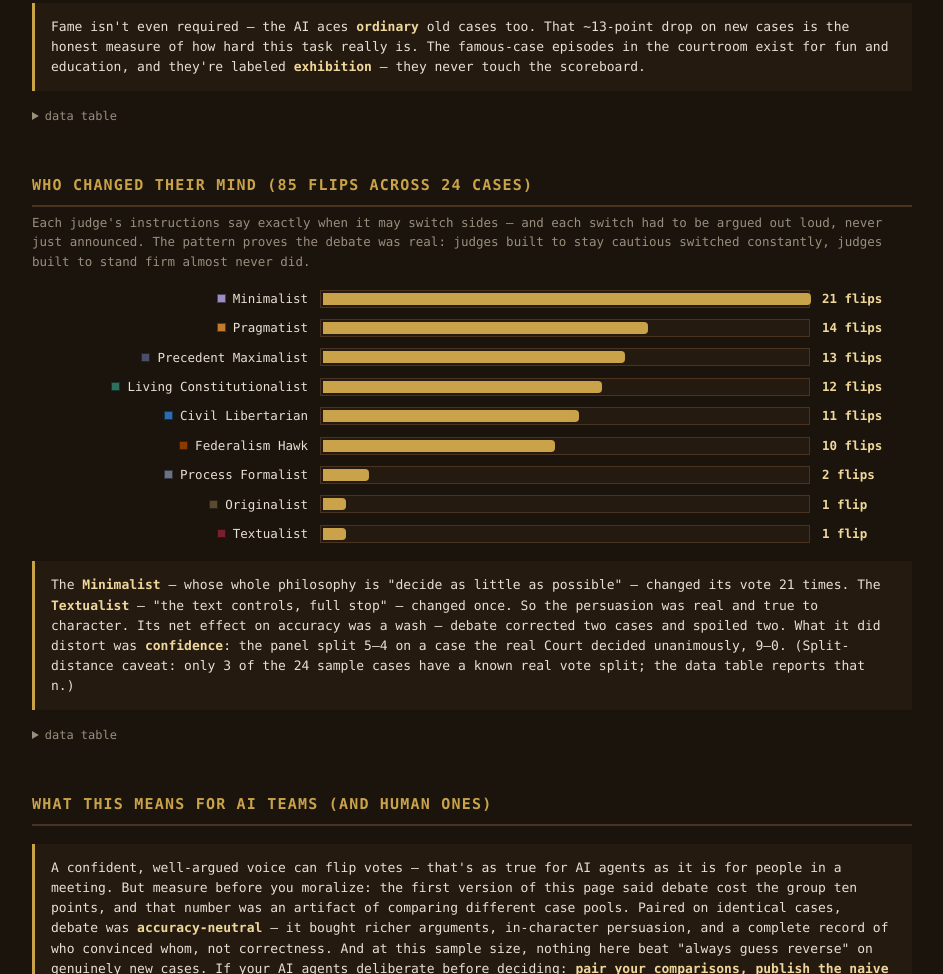
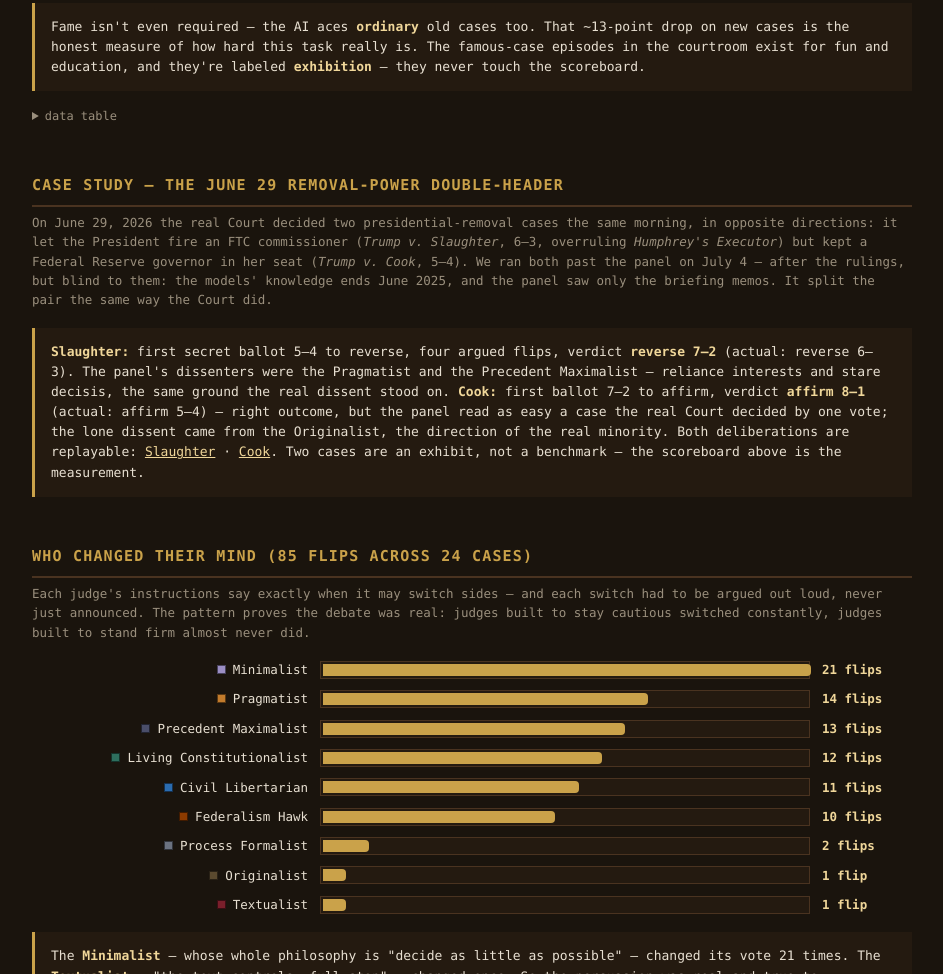
Before and after one commit to tmoody1973/split-decision, a website built with Vite: page courtroom/findings.html in a window 1280 px wide. Shown: the part 1020-1994 px from the top of the page, without its empty margins (168-1111 px from the left). Built offline with nearby package versions, Linux system fonts and the light colour scheme.

Commit message:
feat(site): findings case study — the June 29 removal-power double-header
Panel split the Slaughter/Cook pair the same way the real Court did on the
same morning, blind to both outcomes (post-cutoff cases, briefing-memo input
only, deliberated July 4). Dissents surfaced from the philosophically
matching corners; Cook's 8-1 vs the real 5-4 noted as a difficulty miss.
Framed explicitly as exhibit, not benchmark.

```diff
--- a/courtroom/findings.html
+++ b/courtroom/findings.html
@@ -94,6 +94,26 @@
         The famous-case episodes in the courtroom exist for fun and education, and they're
         labeled <b>exhibition</b> — they never touch the scoreboard.</div>
         <details><summary>data table</summary><table id="cont-table"></table></details>
+      </section>
+
+      <section id="doubleheader">
+        <h2>CASE STUDY — THE JUNE 29 REMOVAL-POWER DOUBLE-HEADER</h2>
+        <p class="sub">On June 29, 2026 the real Court decided two presidential-removal cases the
+        same morning, in opposite directions: it let the President fire an FTC commissioner
+        (<i>Trump v. Slaughter</i>, 6–3, overruling <i>Humphrey's Executor</i>) but kept a Federal
+        Reserve governor in her seat (<i>Trump v. Cook</i>, 5–4). We ran both past the panel on
+        July 4 — after the rulings, but blind to them: the models' knowledge ends June 2025, and
+        the panel saw only the briefing memos. It split the pair the same way the Court did.</p>
+        <div class="note"><b>Slaughter:</b> first secret ballot 5–4 to reverse, four argued flips,
+        verdict <b>reverse 7–2</b> (actual: reverse 6–3). The panel's dissenters were the
+        Pragmatist and the Precedent Maximalist — reliance interests and stare decisis, the same
+        ground the real dissent stood on. <b>Cook:</b> first ballot 7–2 to affirm, verdict
+        <b>affirm 8–1</b> (actual: affirm 5–4) — right outcome, but the panel read as easy a case
+        the real Court decided by one vote; the lone dissent came from the Originalist, the
+        direction of the real minority. Both deliberations are replayable:
+        <a href="./courtroom.html?episode=cl-cluster-10881681" style="color:var(--goldhi)">Slaughter</a> ·
+        <a href="./courtroom.html?episode=cl-cluster-10881682" style="color:var(--goldhi)">Cook</a>.
+        Two cases are an exhibit, not a benchmark — the scoreboard above is the measurement.</div>
       </section>
 
       <section id="steer">
```
